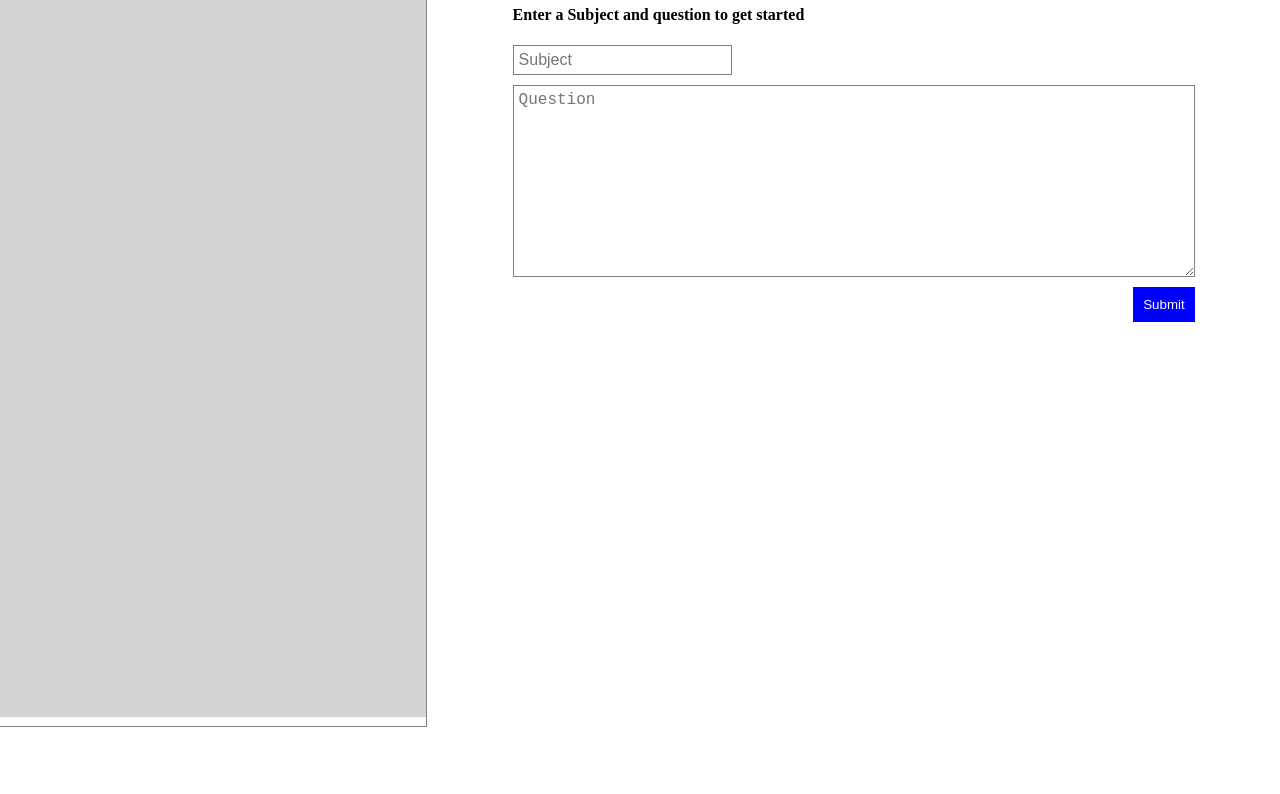
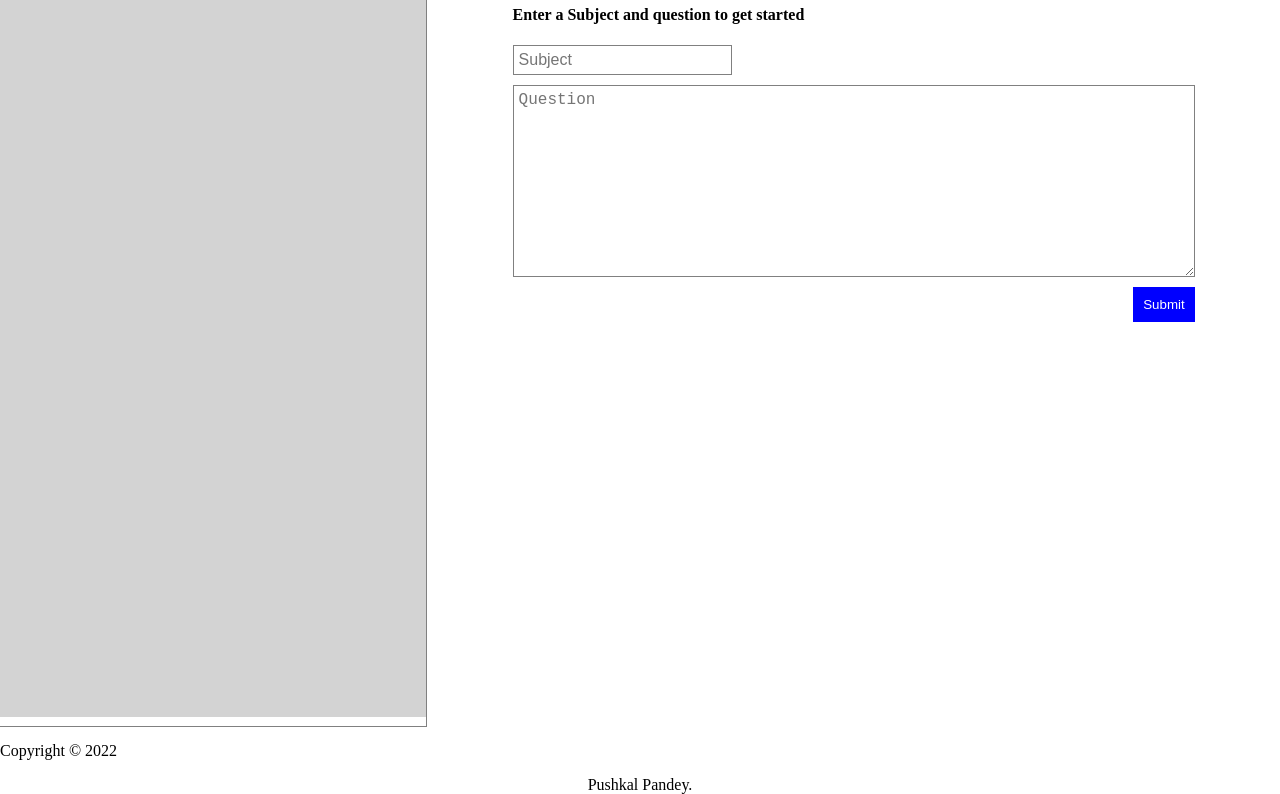
Before and after one commit to PushkalPandey/Discussion_portal, a plain HTML site: page index.html in a window 1280 px wide. Shown: the part 134-928 px from the top of the page. Before the commit the page ends 861 px from the top, so only its background shows below. Drawn offline with Linux system fonts and the light colour scheme.

Commit message:
Update index.html

```diff
--- a/index.html
+++ b/index.html
@@ -63,6 +63,9 @@
 
 
     </div>
+<footer>
+	<p>Copyright &copy; 2022 <br><center> Pushkal Pandey.</center></p>
+</footer>
   </body>
   <script src="script.js">
 
```
